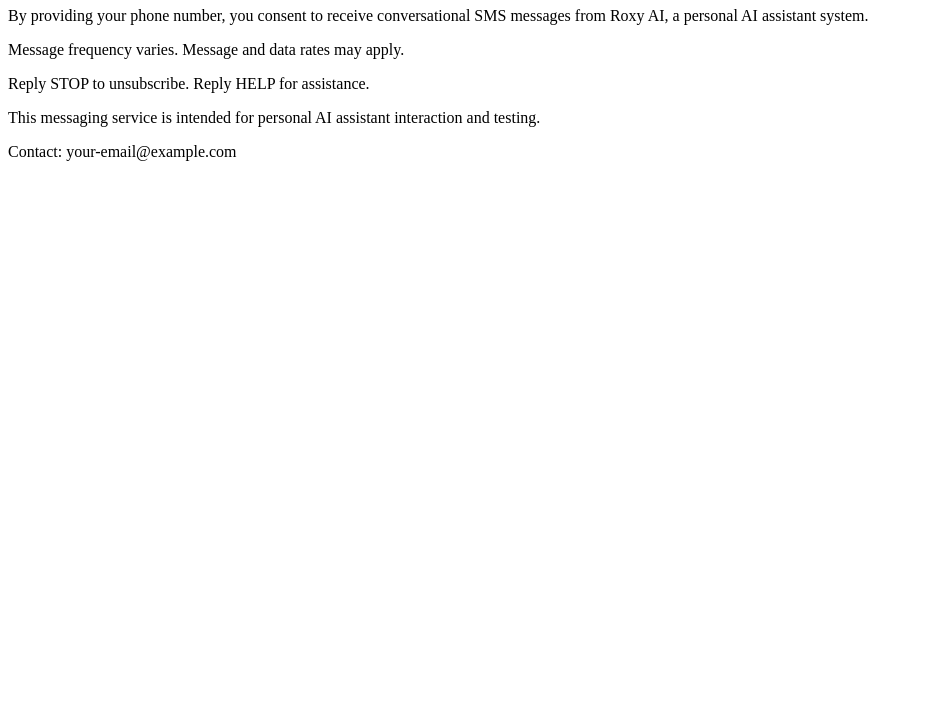
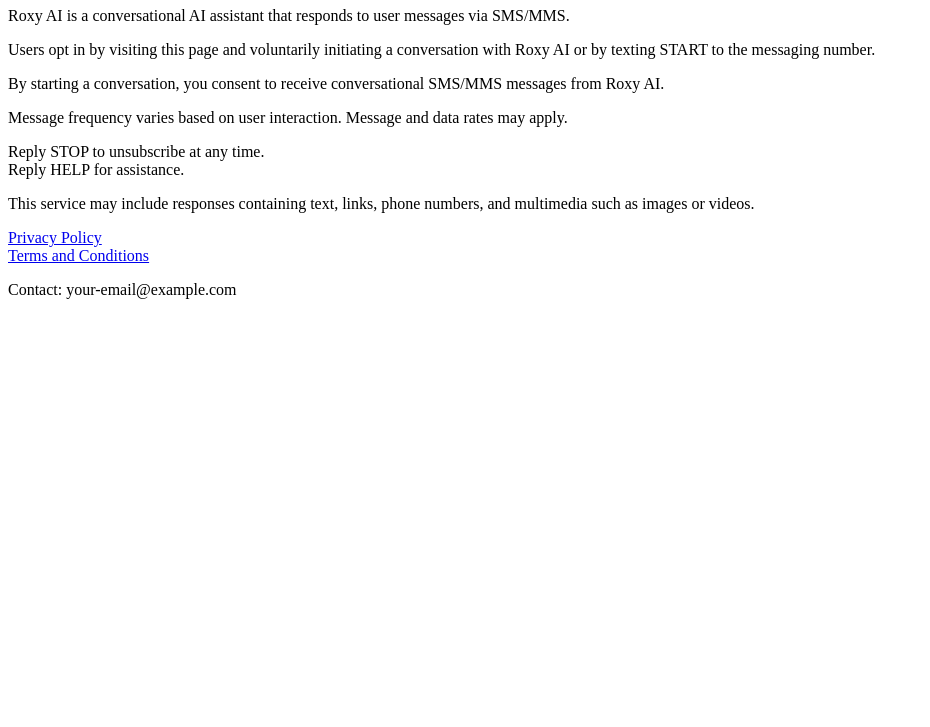
Before and after one commit to seymout/roxy_chat, a plain HTML site: page index.html in a window 1280 px wide. Shown: the part 73-800 px from the top of the page, without its empty margins (0-930 px from the left). Drawn offline with Linux system fonts and the light colour scheme.

Commit message:
Update index.html

```diff
--- a/index.html
+++ b/index.html
@@ -4,30 +4,44 @@
   <title>Roxy AI SMS Messaging</title>
 </head>
 <body>
-  <h1>Roxy AI SMS Messaging Consent</h1>
+
+<h1>Roxy AI Messaging Consent</h1>
 
 <p>
-    By providing your phone number, you consent to receive conversational
-    SMS messages from Roxy AI, a personal AI assistant system.
+Roxy AI is a conversational AI assistant that responds to user messages via SMS/MMS.
 </p>
 
 <p>
-    Message frequency varies.
+Users opt in by visiting this page and voluntarily initiating a conversation with Roxy AI
+or by texting START to the messaging number.
+</p>
+
+<p>
+By starting a conversation, you consent to receive conversational SMS/MMS messages from Roxy AI.
+</p>
+
+<p>
+Message frequency varies based on user interaction.
 Message and data rates may apply.
 </p>
 
 <p>
-    Reply STOP to unsubscribe.
+Reply STOP to unsubscribe at any time.<br>
 Reply HELP for assistance.
 </p>
 
 <p>
-    This messaging service is intended for personal AI assistant interaction
-    and testing.
+This service may include responses containing text, links, phone numbers, and multimedia such as images or videos.
+</p>
+
+<p>
+<a href="privacy.html">Privacy Policy</a><br>
+<a href="terms.html">Terms and Conditions</a>
 </p>
 
 <p>
 Contact: your-email@example.com
 </p>
+
 </body>
 </html>
```
Lines whose indentation alone changed are shown as unchanged.
